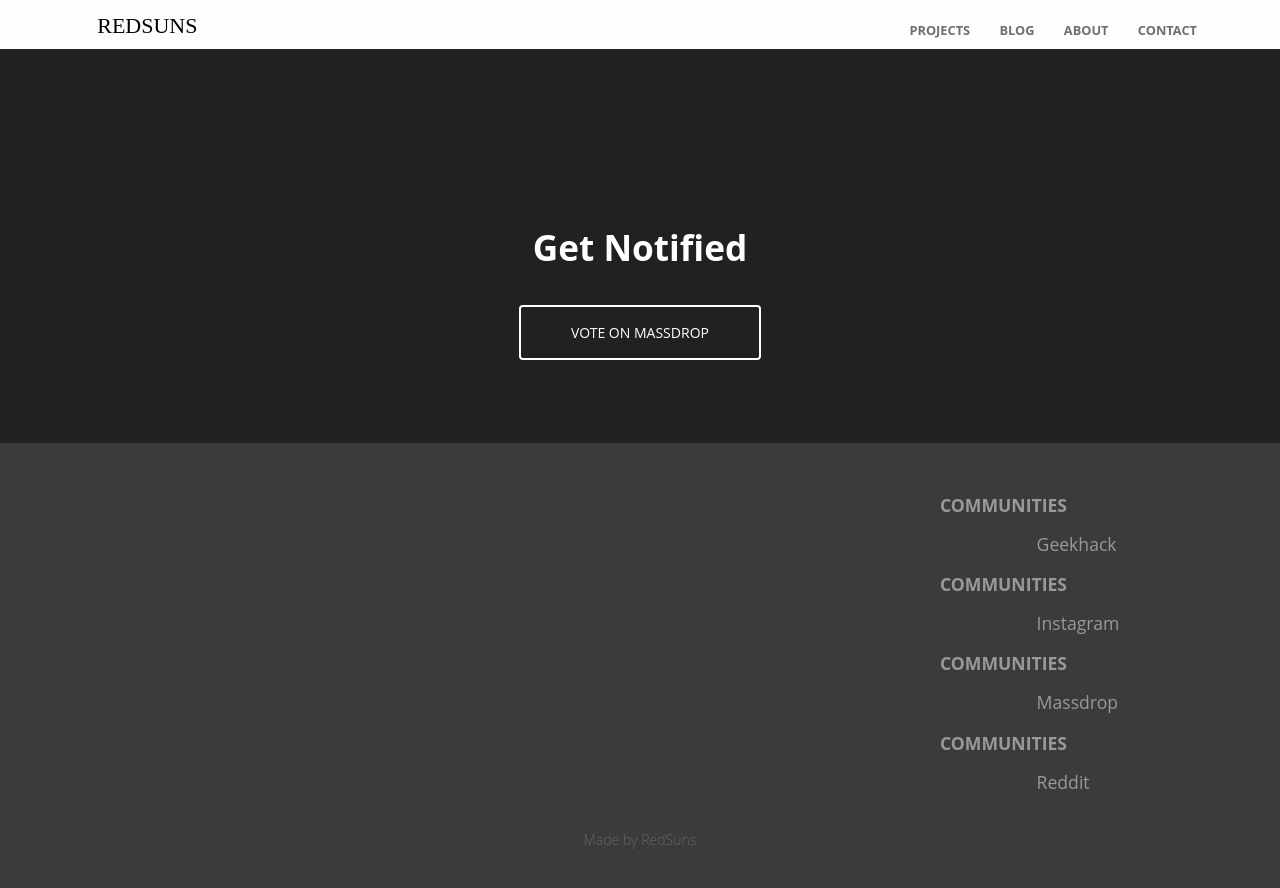
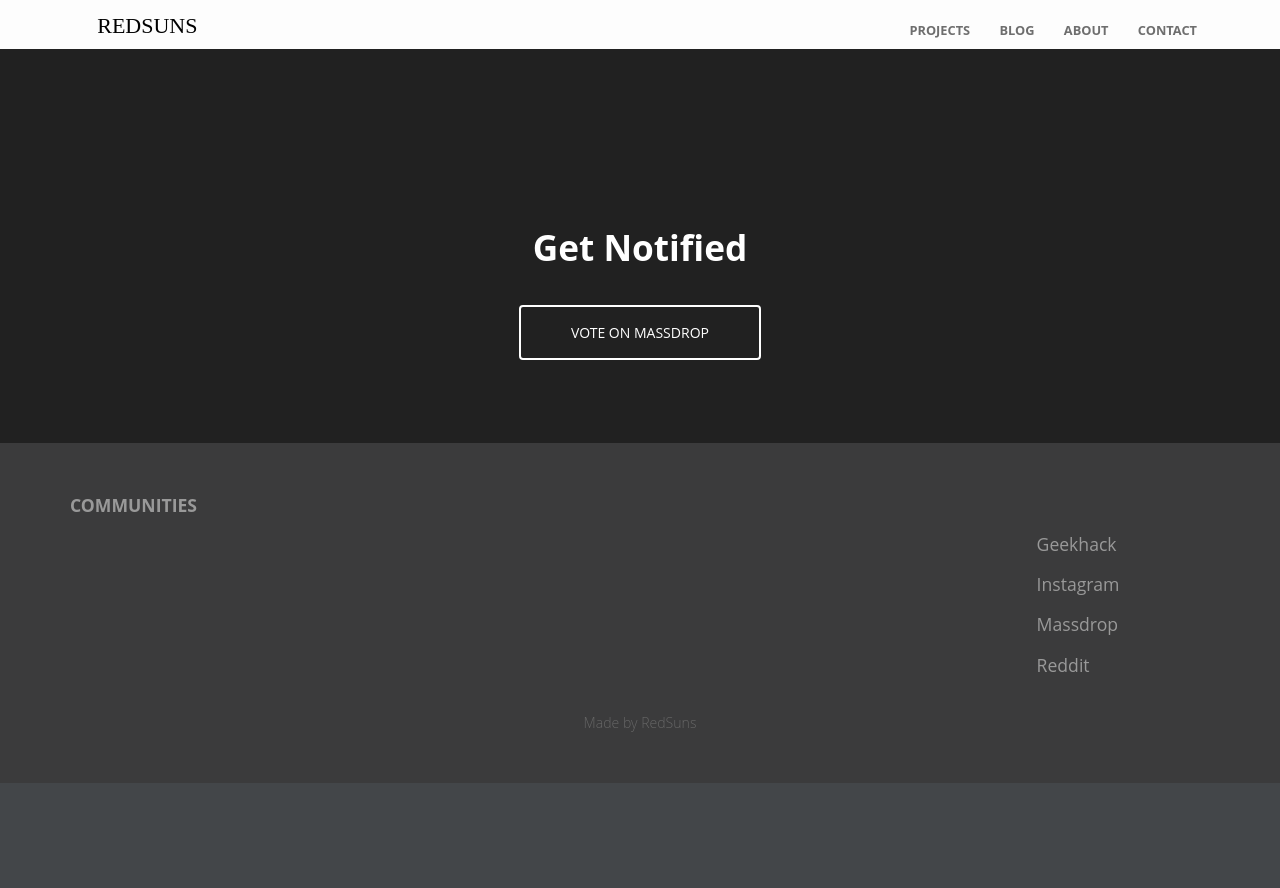
Before and after one commit to RedSunsRMK/redsunsrmk.github.io, a Jekyll site: the page built from index.html, in a window 1280 px wide and 900 px high, scrolled down 4743 px. Shown: the top 888 px of the window. Built offline with Jekyll 4.4.1, drawn with Linux system fonts in a browser that asks for light colours; after the commit the page ends 5526 px from its top, so only the background shows below that; part of the change alters nothing that is shown.

Commit message:
Update default.html

```diff
--- a/_layouts/default.html
+++ b/_layouts/default.html
@@ -30,12 +30,12 @@
 		{{ content }}
 		<footer>
 			<div class="container">
+				<strong>COMMUNITIES</strong>
 				<p class="editor-link"><a href="cloudcannon:collections/_data/footer.yml" class="btn"><strong>&#9998;</strong> Edit footer</a></p>
 				<div class="footer-columns">
 					{% for column in site.data.footer %}
 					<ul class="footer-links">
 						{% for link in column.links %}
-						<strong>COMMUNITIES</strong>
 							<li><a {% if link.new_window %}target="_blank"{% endif %} href="{% include relative-src.html src=link.link %}" {% if link.social_icon %}class="{{ link.social_icon }}-icon"{% endif %}>
 								{% if link.social_icon %}
 									{% include social-icon.html icon=link.social_icon %}
```
